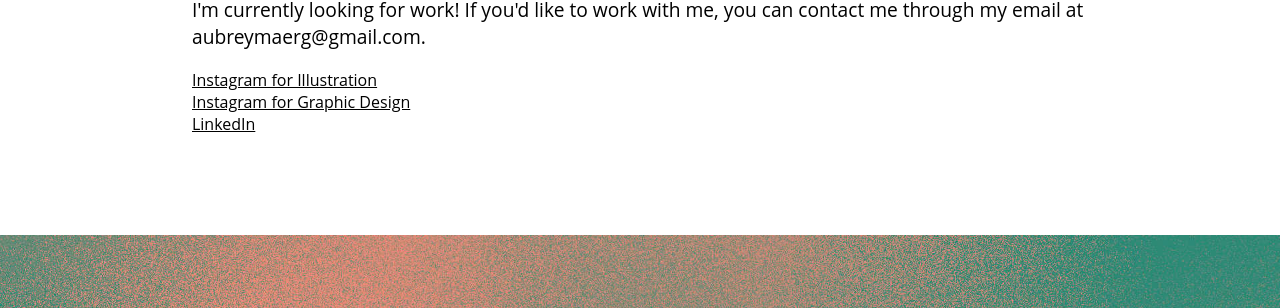
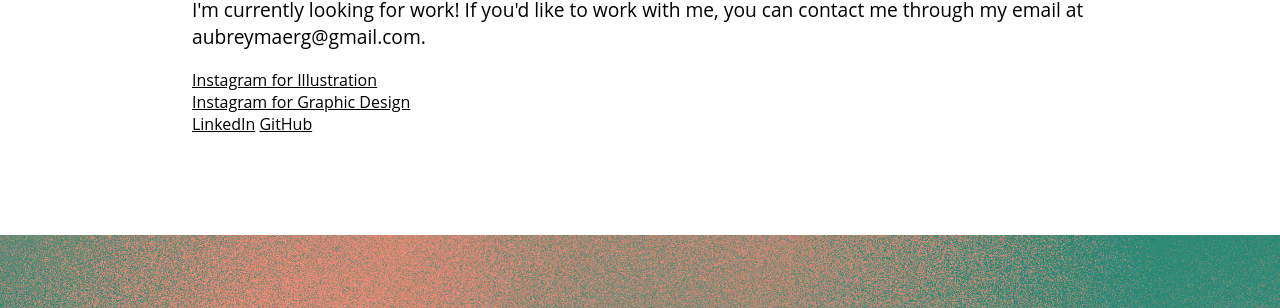
Before and after one commit to aubreymae/papayadots-portfolio, a Jekyll site: the page built from contact.html, in a window 1280 px wide. Shown: the part 1218-1526 px from the top of the page. Built offline with Jekyll 4.4.1, drawn with Linux system fonts in a browser that asks for light colours.

Commit message:
Added GitHub link

```diff
--- a/contact.html
+++ b/contact.html
@@ -15,4 +15,5 @@ title: Aubrey Garcia's Portfolio
         <a href="https://www.instagram.com/aubsimg/?hl=en">Instagram for Illustration</a><br>
         <a href="https://www.instagram.com/a7brey">Instagram for Graphic Design</a><br>
         <a href="https://ca.linkedin.com/in/aubreymaegarcia">LinkedIn</a>
+        <a href="https://github.com/aubreymae">GitHub</a>
     </div>
```
